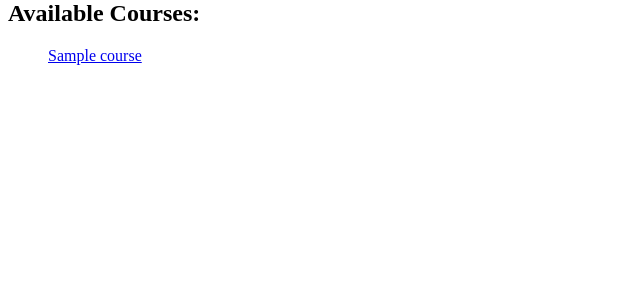
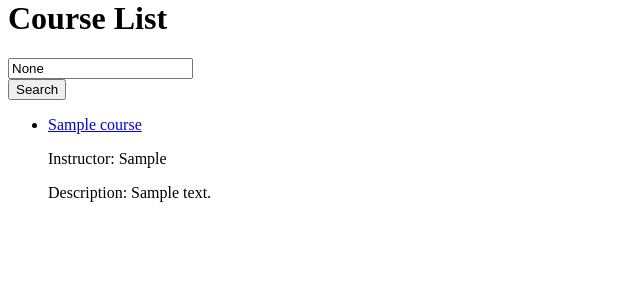
Before and after one commit to Oz-Lin/Python-Django-Testzone, a Django app: page / in a window 1280 px wide. Shown: the part 80-380 px from the top of the page, without its empty margins (0-640 px from the left). Run offline with Django 4.2, Linux system fonts and the light colour scheme; tables that the repository leaves empty hold one stand-in row (values such as "Sample post").

Commit message:
Restrict cancel enrollment to existing user. Check course availability. Add search func

```diff
--- a/src/course_listing/courses/templates/courses/course_detail.html
+++ b/src/course_listing/courses/templates/courses/course_detail.html
@@ -30,7 +30,11 @@
     <h2>Enrollments</h2>
     <ul>
       {% for enrollment in enrollments %}
-        <li>{{ enrollment.name }} - {{ enrollment.email }} <a href="{% url 'cancel_enrollment' enrollment.id %}">(Cancel)</a></li>
+        <li>{{ enrollment.name }} - {{ enrollment.email }}
+          {% if request.user == enrollment.user %}
+            <a href="{% url 'cancel_enrollment' enrollment.id %}">(Cancel)</a>
+          {% endif %}
+        </li>
       {% endfor %}
     </ul>
   {% endif %}
--- a/src/course_listing/courses/templates/courses/course_list.html
+++ b/src/course_listing/courses/templates/courses/course_list.html
@@ -1,12 +1,29 @@
 {% extends 'courses/base.html' %}
 
 {% block content %}
-  <!-- Add your course listing content here -->
-    <h2>Available Courses:</h2>
+  <h1>Course List</h1>
+
+  <form method="get" action="{% url 'course_list' %}">
+    <div class="form-group">
+      <input type="text" class="form-control" name="q" placeholder="Search courses" value="{{ query }}">
+    </div>
+    <button type="submit" class="btn btn-primary">Search</button>
+  </form>
+
+  {% if courses %}
     <ul>
-        {% for course in courses %}
-            <!-- <li>{{ course.title }}</li> -->
-            <a href="{% url 'course_detail' course.id %}">{{ course.title }}</a>
-        {% endfor %}
+      {% for course in courses %}
+        <li>
+          <a href="{% url 'course_detail' course.id %}">{{ course.title }}</a>
+          <p>Instructor: {{ course.instructor }}</p>
+          <p>Description: {{ course.description }}</p>
+        </li>
+      {% empty %}
+        <p>No courses found.</p>
+      {% endfor %}
     </ul>
+  {% else %}
+    <p>No courses available.</p>
+  {% endif %}
+
 {% endblock %}
--- a/src/course_listing/courses/views.py
+++ b/src/course_listing/courses/views.py
@@ -5,11 +5,22 @@
 from .models import Course, Review, Enrollment
 from django.contrib import messages
 from .forms import CourseForm, ReviewForm, EnrollmentForm
+from django.db.models import Q # search func
 
 # Create your views here.
 def course_list(request):
-    courses = Course.objects.all()
-    return render(request, 'courses/course_list.html', {'courses': courses})
+    query = request.GET.get('q')
+
+    if query:
+        courses = Course.objects.filter(
+            Q(title__icontains=query) |
+            Q(instructor__icontains=query) |
+            Q(description__icontains=query)
+        )
+    else:
+        courses = Course.objects.all()
+
+    return render(request, 'courses/course_list.html', {'courses': courses, 'query': query})
 
 def course_detail(request, course_id):
     course = Course.objects.get(id=course_id)
@@ -55,6 +66,11 @@
                 enrollment = enrollment_form.save(commit=False)
                 enrollment.course = course
                 enrollment.save()
+
+                # Update the number of available places for the course
+                course.places_available -= 1
+                course.save()
+
                 messages.success(request, f'Congratulations, {name}! You have successfully enrolled in the course!')
                 return redirect('course_detail', course_id=course_id)
         else:
@@ -69,10 +85,21 @@
 
 def cancel_enrollment(request, enrollment_id):
     enrollment = Enrollment.objects.get(id=enrollment_id)
-    course_id = enrollment.course.id
-    enrollment.delete()
-    messages.success(request, 'You have successfully canceled your enrollment.')
-    return redirect('course_detail', course_id=course_id)
+
+    # Check if the current user is the owner of the enrollment
+    if request.user == enrollment.user:
+        course = enrollment.course
+        enrollment.delete()
+
+        # Update the number of available places for the course
+        course.places_available += 1
+        course.save()
+
+        messages.success(request, 'You have successfully canceled your enrollment.')
+    else:
+        messages.error(request, 'You are not authorized to cancel this enrollment.')
+
+    return redirect('course_detail', course_id=course.id)
 
 # User account module
 def register(request):
```
